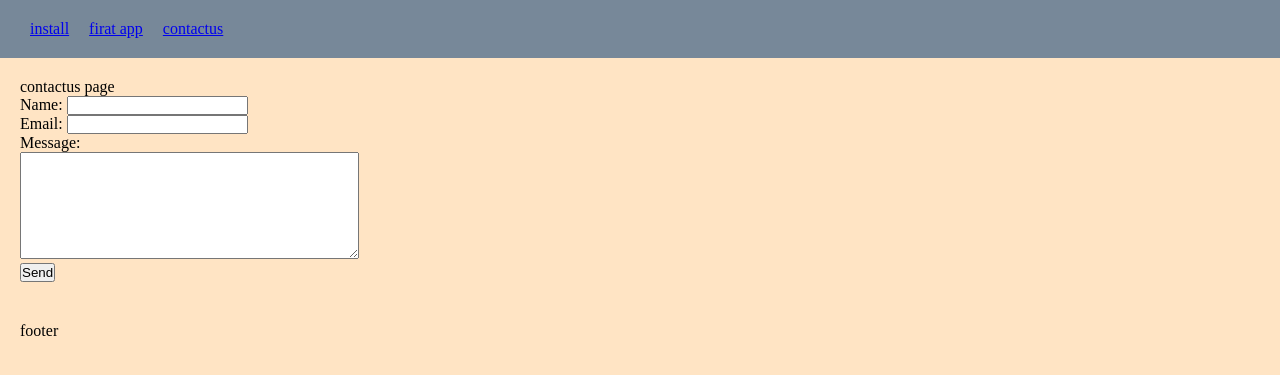
After one commit to adm-lev/flask, a Flask app: page /contact in a window 1280 px wide. The commit adds this page. Shown: the top 375 px of the page. Run offline with Flask 2, Linux system fonts and the light colour scheme.

Commit message:
simple form and flash messages

```diff
--- a/app/config.py
+++ b/app/config.py
@@ -3,3 +3,5 @@
 
 class Configuration(object):
     DEBUG = True
+
+    SECRET_KEY = 'pgkluchgfuromgnkrpfwkhofuhipfg'
--- a/app/flsite.py
+++ b/app/flsite.py
@@ -1,12 +1,15 @@
 from config import Configuration
-from flask import Flask, render_template, url_for
+from flask import Flask, render_template, url_for, request, flash
 
 
 app = Flask(__name__)
 app.config.from_object(Configuration)
 
 
-menu = ['install', 'first app', 'callback']
+
+menu = [{'name': 'install', 'url':'install-flask'},
+        {'name': 'firat app', 'url': 'fitst-app'},
+        {'name': 'contactus', 'url': 'contact'}]
 
 
 @app.route('/')
@@ -21,6 +24,20 @@ def about():
     return render_template('about.html', title='about site', menu=menu)
 
 
+@app.route('/contact', methods=['POST', 'GET'])
+def contact():
+
+
+
+    if request.method == 'POST':
+        if len(request.form['username']) > 2:
+            flash('message sent')
+        else:
+            flash('send error')
+        print(request.form)
+    return render_template('contactus.html', title='callback', menu=menu)
+
+
 
 if __name__ == '__main__':
 
--- a/app/static/css/styles.css
+++ b/app/static/css/styles.css
@@ -27,3 +27,7 @@ body {
 
     padding: 20px;
 }
+
+.flash {
+    color:orangered;
+}
--- a/app/templates/base.html
+++ b/app/templates/base.html
@@ -10,7 +10,15 @@
     <link rel="stylesheet" href="{{ url_for('static', filename='css/styles.css') }}">
 </head>
 <body>
+  <div class="header container">
+    <ul class="navigation">
+    {% for item in menu %}
 
+        <li class="nav-item"><a href="{{ item.url }}">{{ item.name }}</a></li>
+
+    {% endfor %}
+    </ul>
+  </div>
     <div class="middle container">
 
         {% block content_title %}
--- /dev/null
+++ b/app/templates/contactus.html
@@ -0,0 +1,26 @@
+{% extends 'base.html' %}
+
+{% block title %}
+ contactus
+{% endblock title %}
+
+{% block content_title %}
+contactus page
+{% endblock content_title %}
+
+{% block content %}
+     {% for msg in get_flashed_messages() %}
+     <div class="flash">{{ msg }}</div>
+     {% endfor %}
+    <form action="/contact" method="POST" class="form-contact">
+        <p><label>Name: </label><input type="text" name="username" value="" required></p>
+        <p><label>Email: </label><input type="text" name="email" value="" required></p>
+        <p><label>Message: </label></p>
+        <p><textarea name="message" id="" cols="40" rows="7"></textarea></p>
+        <p><input type="submit" value="Send"></p>
+
+    </form>
+
+
+
+{% endblock content %}
```
Also changed, not shown: app/templates/about.html (added, +13 -0 lines).
